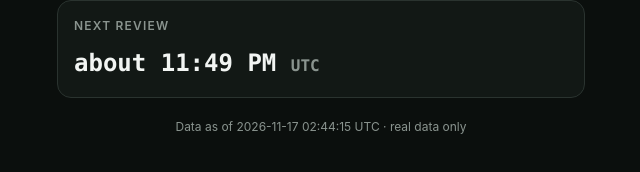
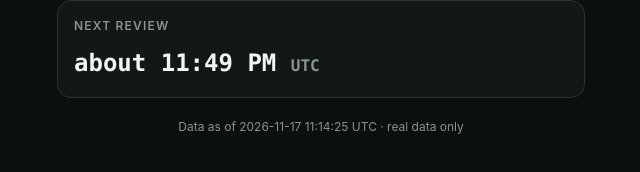
Before and after one commit to Shabiji/Fomo-dashboard, a plain HTML site: page index.html in a window 1280 px wide. Shown: the part 2582-2754 px from the top of the page, 319-959 px from the left. Drawn offline with Linux system fonts and the light colour scheme.

Commit message:
Auto-update dashboard

```diff
--- a/index.html
+++ b/index.html
@@ -41,5 +41,5 @@ footer{color:var(--mut);font-size:12px;text-align:center;margin-top:20px}
 
 <section class="card"><h2>Next review</h2><div class="big" style="font-size:24px">about 11:49 PM <span style="font-size:16px;color:var(--mut)">UTC</span></div></section>
 
-<footer>Data as of 2026-11-17 02:44:15 UTC · real data only</footer>
+<footer>Data as of 2026-11-17 11:14:25 UTC · real data only</footer>
 </div></body></html>
```
